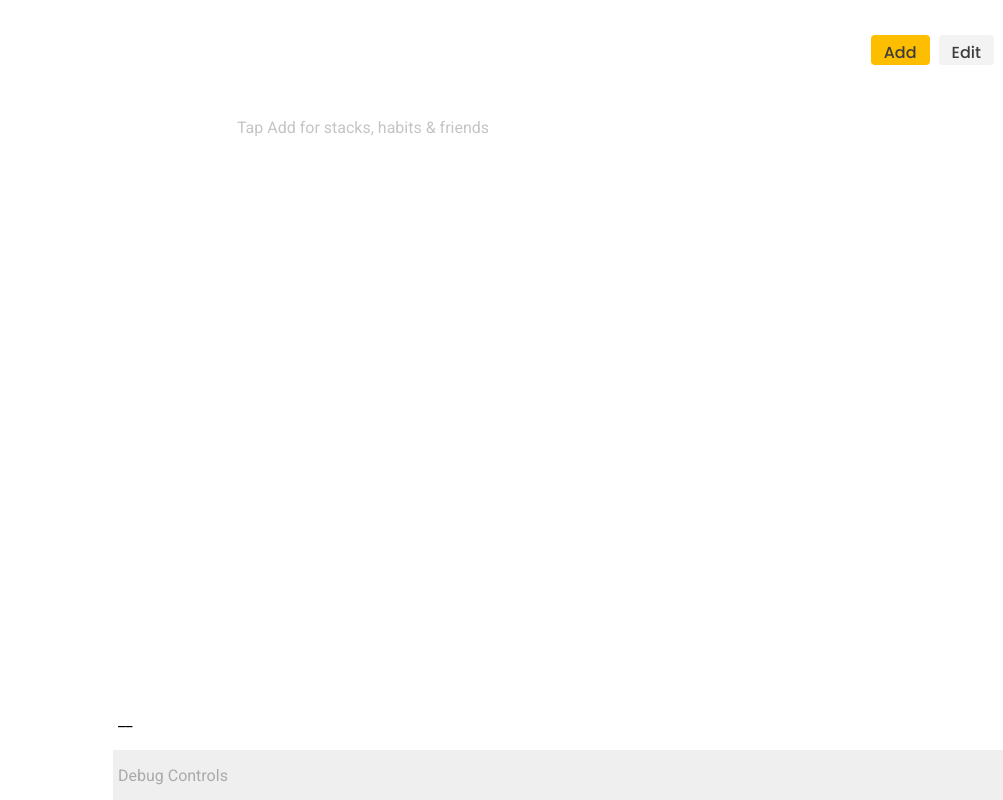
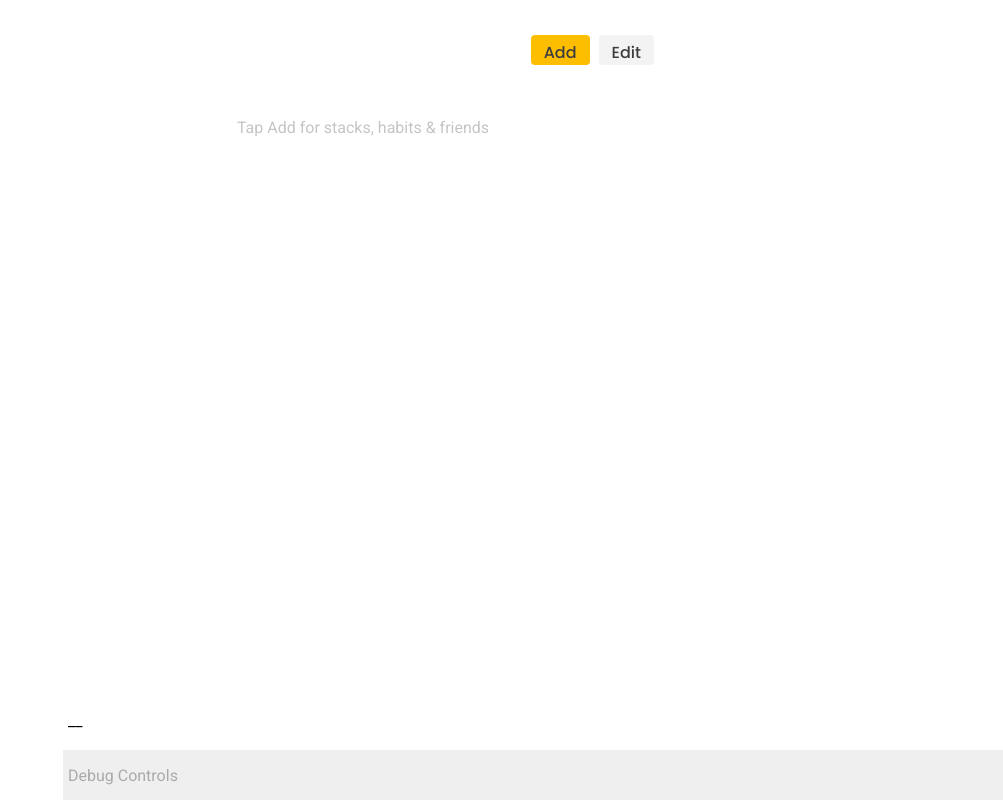
Before and after one commit to breim9/stacks, a React (Create React App) app in the folder stacks-v3/: page / in a window 1280 px wide. Shown: the whole page, without its empty margins (277-1280 px from the left). Built offline with nearby package versions, Linux system fonts and the light colour scheme.

Commit message:
sizing for desktop temp just mobile

```diff
--- a/stacks-v3/src/App.css
+++ b/stacks-v3/src/App.css
@@ -15,7 +15,7 @@
 
 @media(min-width: 500px){
   body {
-    max-width: 500px;
+    max-width: 600px;
     position: relative;
     margin: 0 auto;
     overflow: hidden;
--- a/stacks-v3/src/App.js
+++ b/stacks-v3/src/App.js
@@ -49,7 +49,6 @@ const AppStyled = styled.div`
   position:relative;
   width:100%;
   height: 100%;
-  max-width: 500px;
   margin: 0 auto;
   display: block;
   padding-top: 100px;
--- a/stacks-v3/src/Components/ViewStacks.js
+++ b/stacks-v3/src/Components/ViewStacks.js
@@ -30,7 +30,11 @@ const SortableContainer = sortableContainer(({children}) => {
 });
 const Head = styled.div`
   position:fixed;
-  top:0; left:0;
+  max-width: 600px;
+  margin: 0 auto;
+  right: 0;
+  top:0;
+  left: 0;
   display: flex;
   flex-direction : row;
   justify-content: flex-end;
```
